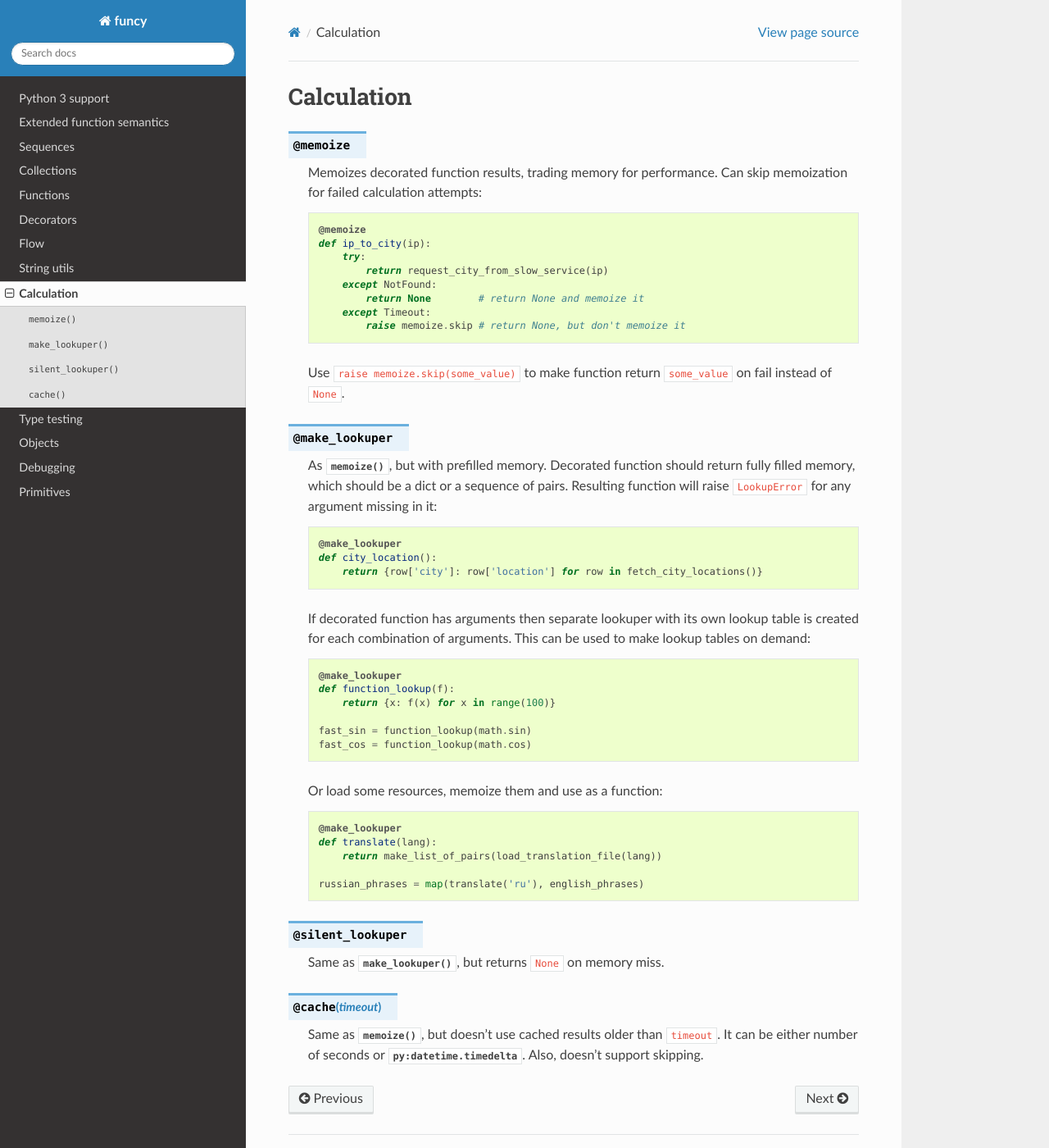
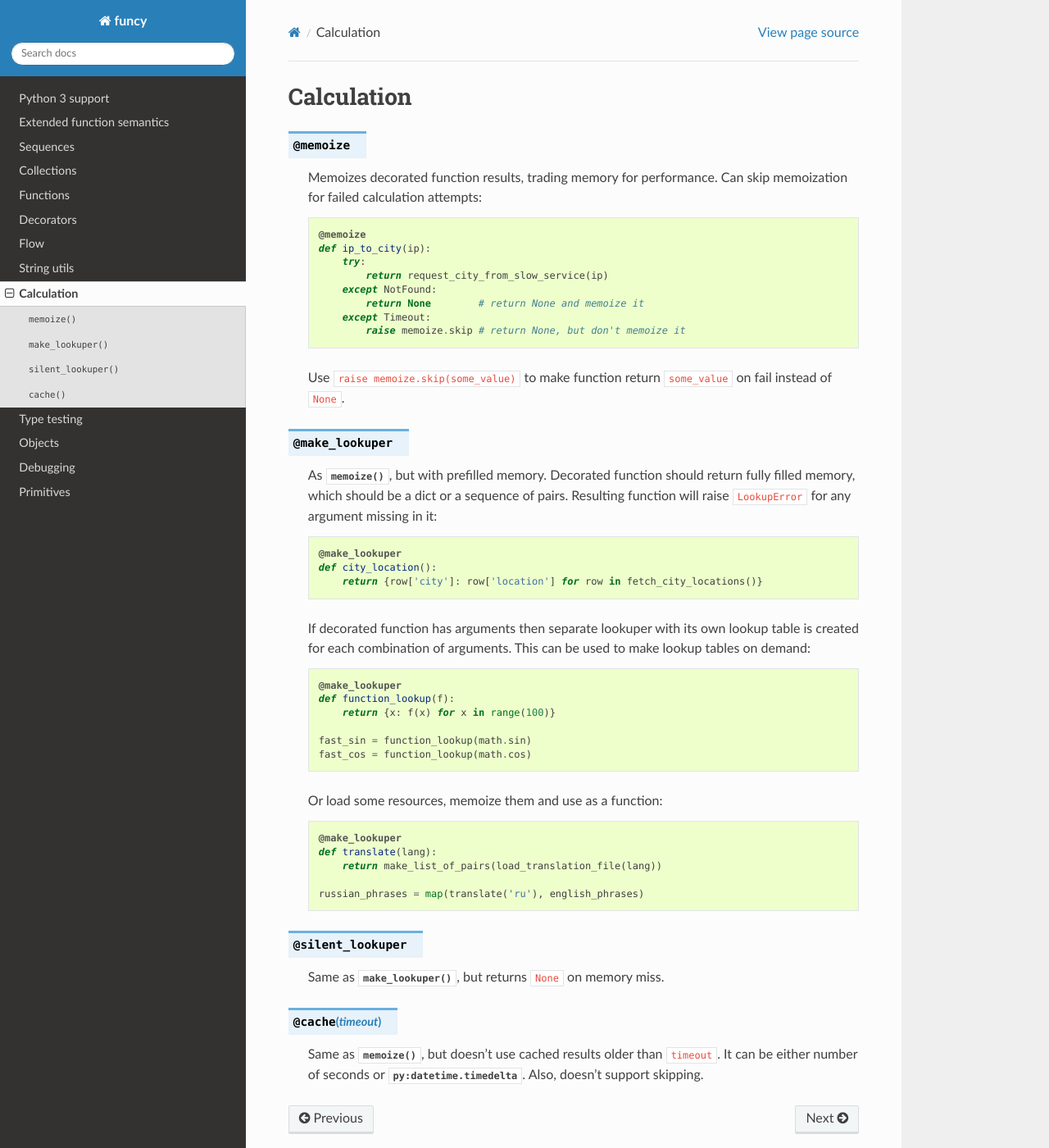
Before and after one commit to Jamaal224/funcy, a Sphinx documentation site: the page built from docs/calc.rst, in a window 1280 px wide and 1400 px high. Shown: the whole window at 82% size. Built offline with Sphinx 7.4.7 and the Read the Docs theme 2.0.0, drawn with Linux system fonts in a browser that asks for light colours.

Commit message:
Stop piling declarations into one line in docs

```diff
--- /dev/null
+++ b/docs/_static/overrides.css
@@ -0,0 +1,15 @@
+@import "css/theme.css";
+
+.rst-content dl:not(.docutils) dt {
+    float: left;
+    clear: left;
+    margin: 2px 0 1px 0;
+}
+
+.rst-content dl:not(.docutils) dt + dd {
+    padding-top: 6px;
+}
+
+.rst-content dl dd {
+    clear: both;
+}
--- a/docs/conf.py
+++ b/docs/conf.py
@@ -102,7 +102,7 @@ if not on_rtd:  # only import and set the theme if we're building docs locally
 
 # The theme to use for HTML and HTML Help pages.  See the documentation for
 # a list of builtin themes.
-# html_style = 'overrides.css'
+html_style = 'overrides.css'
 
 # Theme options are theme-specific and customize the look and feel of a theme
 # further.  For a list of options available for each theme, see the
```
